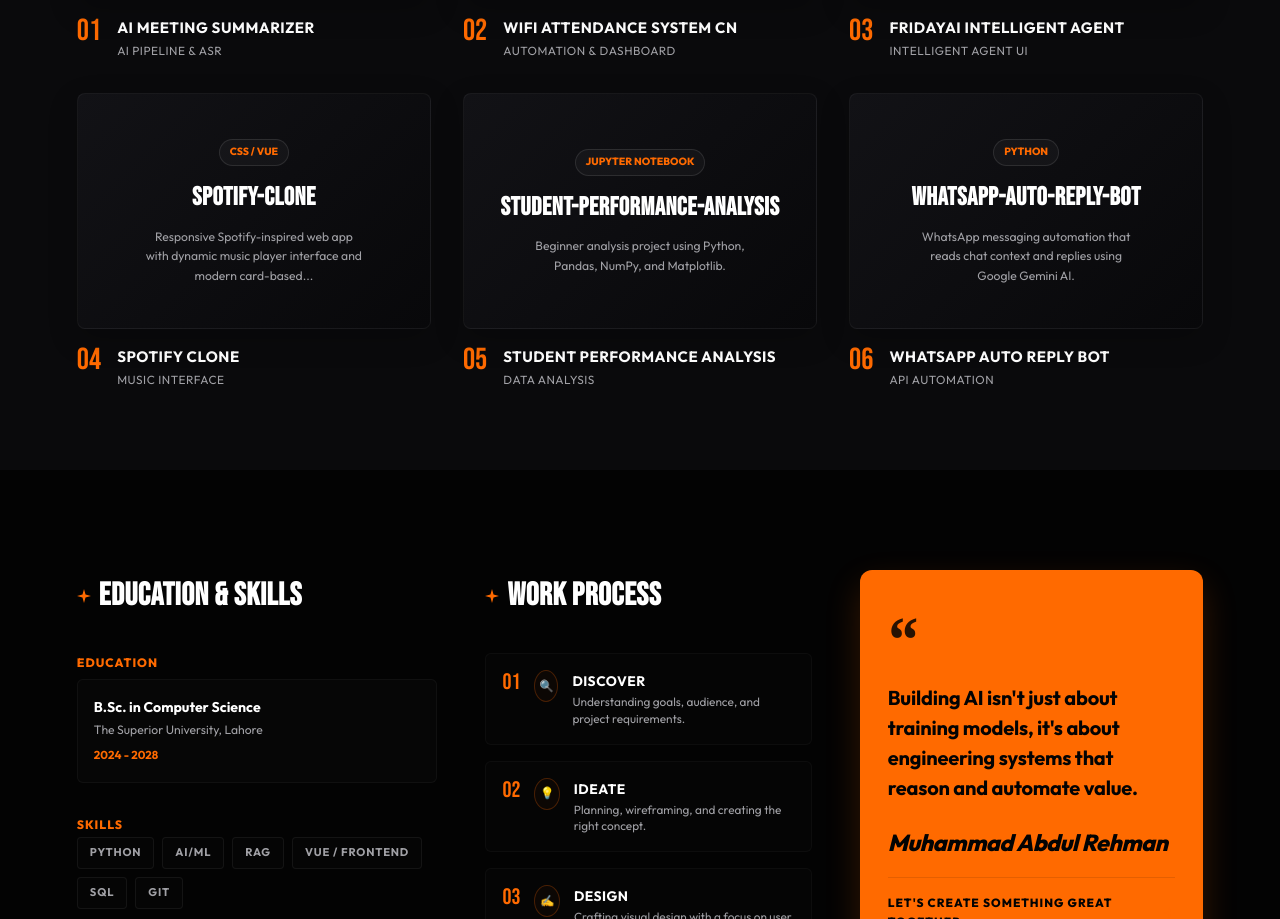
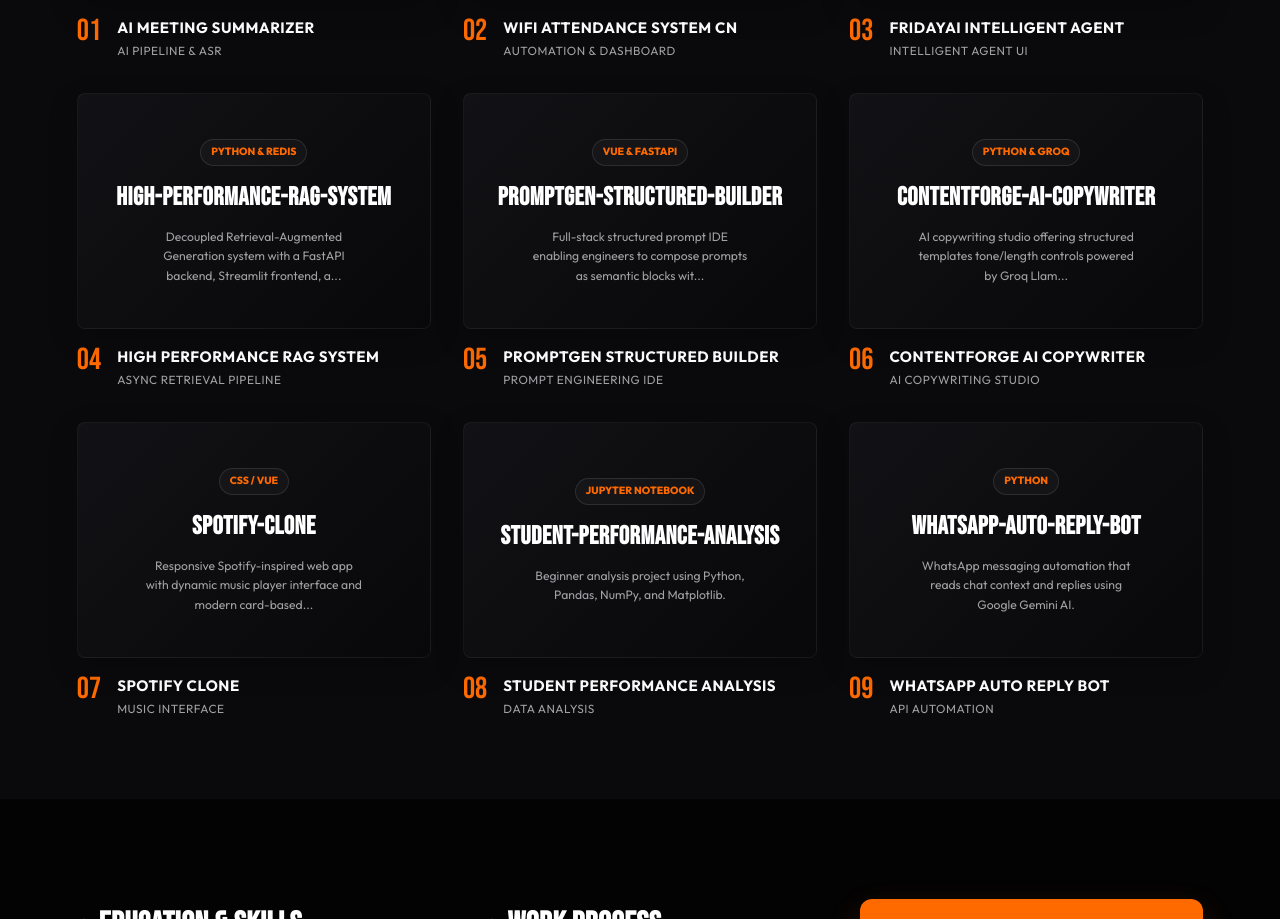
Before and after one commit to abdulrehman1610/MyPortfolio, a Vue app: page / in a window 1280 px wide. Shown: the part 1268-2187 px from the top of the page. Built offline with nearby package versions, Linux system fonts and the light colour scheme.

Commit message:
Update the projects

```diff
--- a/src/App.vue
+++ b/src/App.vue
@@ -419,6 +419,27 @@ const projects = [
     url: 'https://github.com/abdulrehman1610/FridayAI-Intelligent-Agent',
   },
   {
+    name: 'High-Performance-RAG-System',
+    type: 'Async Retrieval Pipeline',
+    description: 'Decoupled Retrieval-Augmented Generation system with a FastAPI backend, Streamlit frontend, and dual-adapter semantic caching.',
+    language: 'Python & Redis',
+    url: 'https://github.com/abdulrehman1610/high-performance-rag-system',
+  },
+  {
+    name: 'PromptGen-Structured-Builder',
+    type: 'Prompt Engineering IDE',
+    description: 'Full-stack structured prompt IDE enabling engineers to compose prompts as semantic blocks with live preview compiling.',
+    language: 'Vue & FastAPI',
+    url: 'https://prompt-gen-site.vercel.app',
+  },
+  {
+    name: 'ContentForge-AI-Copywriter',
+    type: 'AI Copywriting Studio',
+    description: 'AI copywriting studio offering structured templates tone/length controls powered by Groq Llama 3.3 70B inference.',
+    language: 'Python & Groq',
+    url: 'https://github.com/abdulrehman1610',
+  },
+  {
     name: 'spotify-clone',
     type: 'Music Interface',
     description: 'Responsive Spotify-inspired web app with dynamic music player interface and modern card-based layout.',
```
